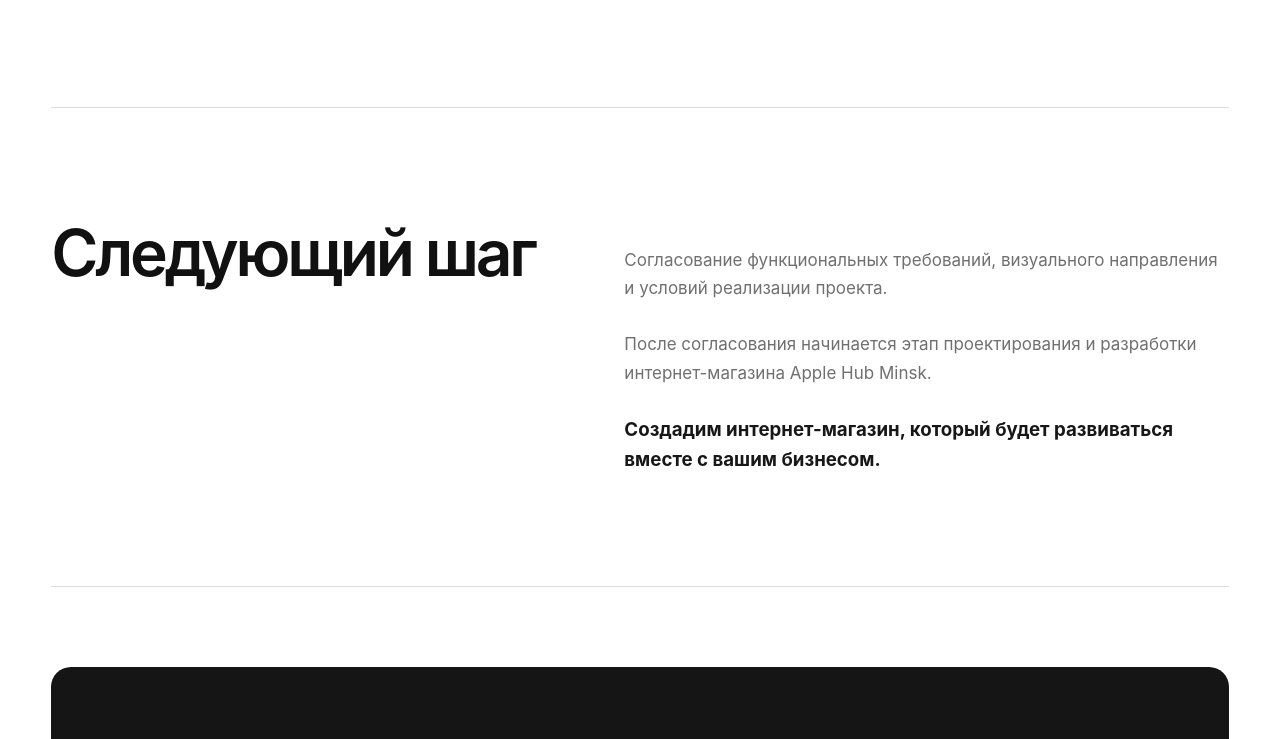
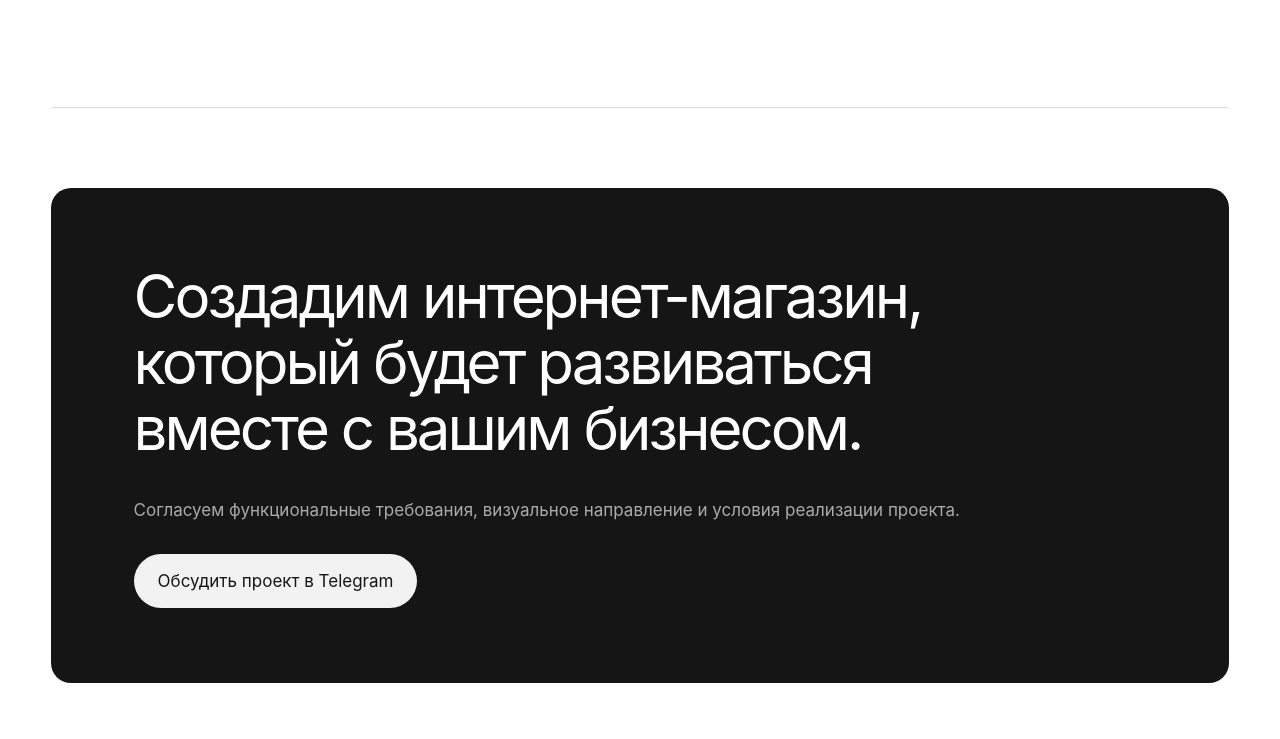
Before and after one commit to batbatbataman79-cmd/kp_dla_zakaz, a plain HTML site: page apple-hub-minsk/index.html in a window 1280 px wide. Shown: the part 10753-11492 px from the top of the page. Drawn offline with Linux system fonts and the light colour scheme.

Commit message:
Remove next step section

```diff
--- a/apple-hub-minsk/index.html
+++ b/apple-hub-minsk/index.html
@@ -144,9 +144,4 @@ body{background:#fff;color:#111}.wrap{max-width:1450px;padding:0 4%}header{paddi
 Интернет-магазин будет дополнять существующие каналы продаж, объединять информацию о товарах и помогать формировать самостоятельное цифровое присутствие бренда.
 
 </div></div></section>
-<section><h2 class="section-heading">Следующий шаг</h2><div class="section-content"><div class='copy'>
-Согласование функциональных требований, визуального направления и условий реализации проекта.
-
-После согласования начинается этап проектирования и разработки интернет-магазина Apple Hub Minsk.
-
-<strong>Создадим интернет-магазин, который будет развиваться вместе с вашим бизнесом.</strong></div></div></section></div></main><footer><strong>Создадим интернет-магазин, который будет развиваться вместе с вашим бизнесом.</strong><span>Согласуем функциональные требования, визуальное направление и условия реализации проекта.</span><br><a class="footer-link" href="https://t.me/mofyl">Обсудить проект в Telegram</a></footer></div></body></html>
+</div></main><footer><strong>Создадим интернет-магазин, который будет развиваться вместе с вашим бизнесом.</strong><span>Согласуем функциональные требования, визуальное направление и условия реализации проекта.</span><br><a class="footer-link" href="https://t.me/mofyl">Обсудить проект в Telegram</a></footer></div></body></html>
```
